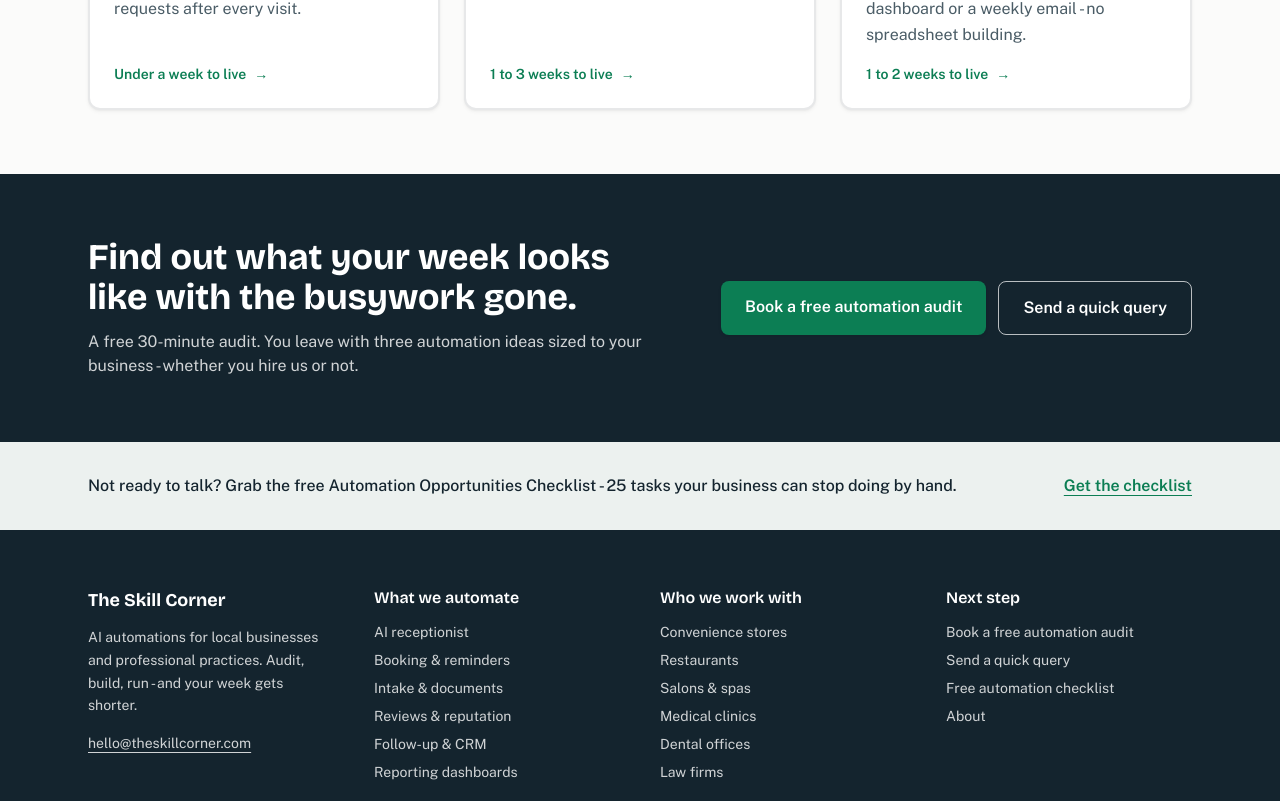
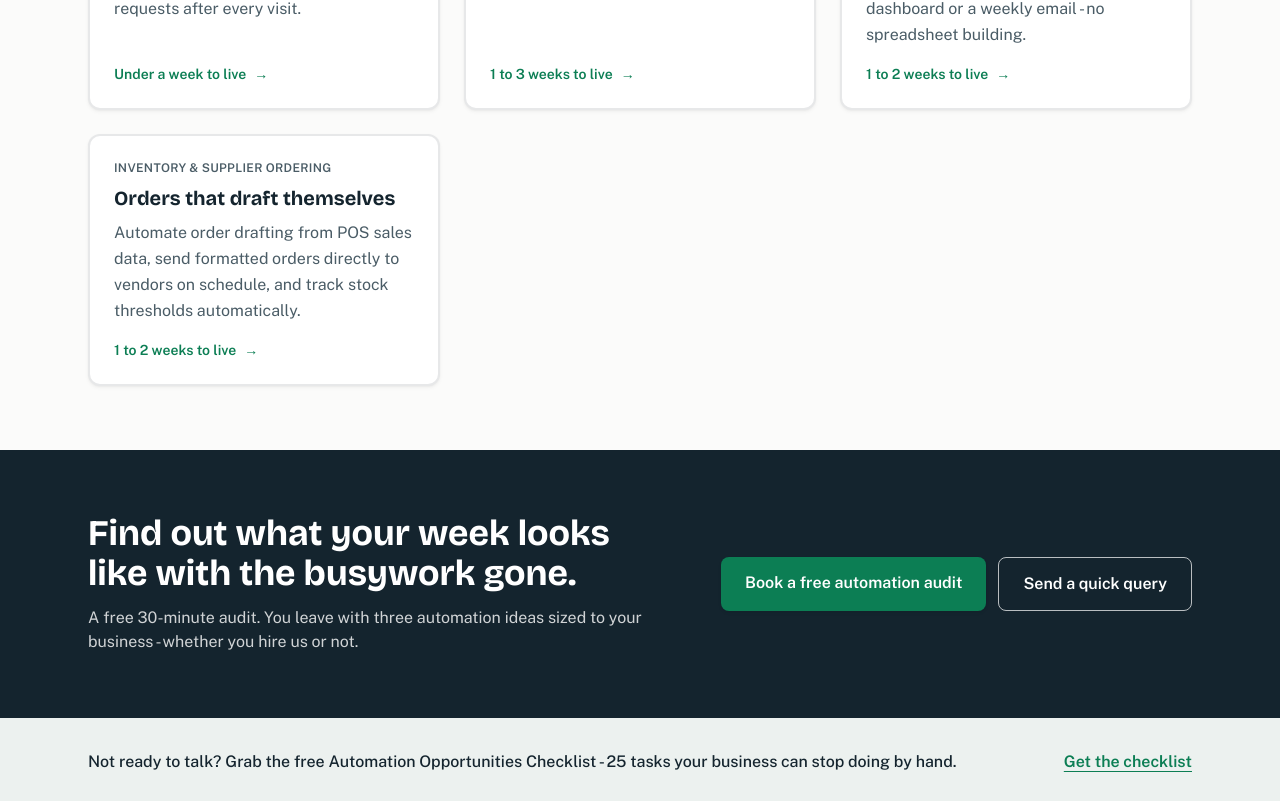
Before and after one commit to tejinder-gh/tsc_v1, a Next.js app: page /services in a window 1280 px wide. Shown: the part 1279-2080 px from the top of the page. Built offline with nearby package versions, Linux system fonts and the light colour scheme; no server answers.

Commit message:
feat: add Inventory & Supplier Ordering service

```diff
--- a/content/services.ts
+++ b/content/services.ts
@@ -214,6 +214,40 @@ export const services: readonly Service[] = [
     ],
     relatedIndustries: ["convenience-stores", "restaurants", "medical-clinics"],
   },
+  {
+    slug: "inventory-and-supplier-ordering",
+    name: "Inventory & supplier ordering",
+    title: "Orders that draft themselves",
+    excerpt:
+      "Automate order drafting from POS sales data, send formatted orders directly to vendors on schedule, and track stock thresholds automatically.",
+    problem:
+      "Walking the aisles with a notepad, cross-checking what sold, and emailing four suppliers before the cutoff. Doing supplier orders by hand eats hours of ownership time and risks out-of-stock items or over-ordering.",
+    whatWeBuild: [
+      "Automatic data connection that reads sales and inventory levels from your POS system",
+      "Supplier order drafting: a scheduled script calculates exactly what needs to be ordered to meet your stock thresholds",
+      "One-click approval: a draft order is compiled and sent to you. You review, click approve, and it goes out to your suppliers formatted exactly how they want it",
+      "Low-stock and discrepancy alerts sent to your phone before it affects your customers",
+    ],
+    tools: ["Square", "Clover", "Lightspeed POS", "Google Sheets", "Make or n8n", "Twilio SMS"],
+    timeline: "1 to 2 weeks to live",
+    outcome:
+      "Supplier orders take minutes instead of evenings. You maintain optimal stock levels without manual walks, and reduce capital tied up in excess inventory.",
+    faq: [
+      {
+        q: "Does it work with legacy suppliers who do not have APIs?",
+        a: "Yes. The system compiles the orders and formats them as standard emails or PDFs, sending them automatically to whatever email or ordering portal your supplier uses.",
+      },
+      {
+        q: "What if sales spike and I need to override the draft?",
+        a: "You stay in full control. The draft order is sent to you first. You can easily tweak quantities or add custom items on your phone before approving it.",
+      },
+      {
+        q: "How does it handle partial shipments or backorders?",
+        a: "We set up a simple checklist in your dashboard or spreadsheet. When shipments arrive, staff mark what was received, and the system automatically flags discrepancies to the supplier.",
+      },
+    ],
+    relatedIndustries: ["convenience-stores", "restaurants", "salons-spas"],
+  },
 ] as const;
 
 export function serviceBySlug(slug: string): Service | undefined {
```
